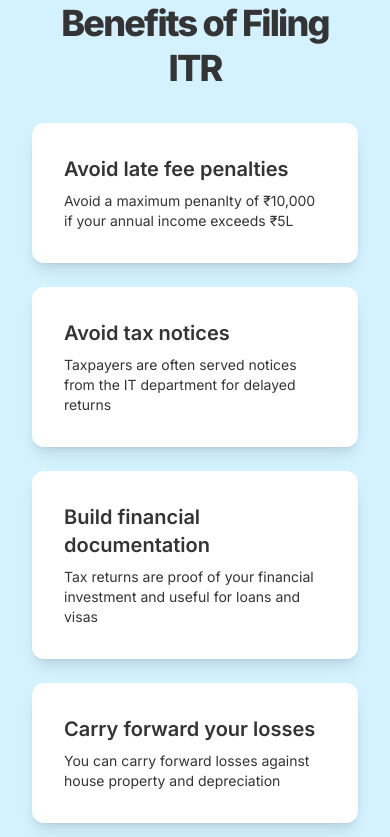
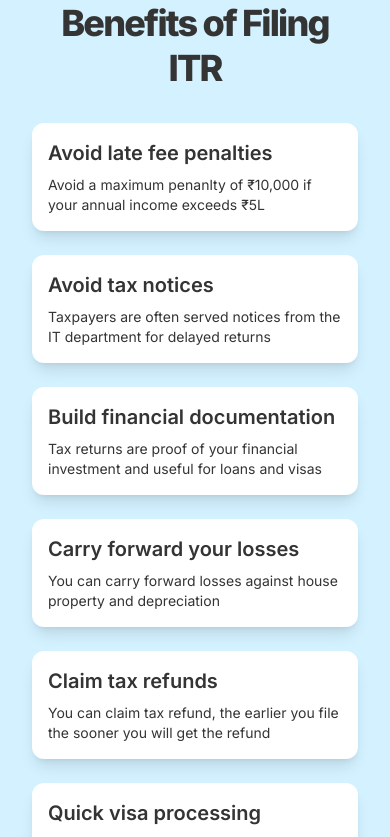
Before and after one commit to itrmitra/itrmitra, a Next.js app: page / in a window 390 px wide. Shown: the part 2460-3297 px from the top of the page. Built offline with nearby package versions, Linux system fonts and the light colour scheme.

Commit message:
fix padding on mobile screens

```diff
--- a/src/components/info-sections/itr-benefits-section.tsx
+++ b/src/components/info-sections/itr-benefits-section.tsx
@@ -19,9 +19,9 @@ export default function ItrBenefitsSection() {
 
 function BenefitCard({ title, content }: { title: string; content: string }) {
     return (
-        <div className="rounded-xl bg-white p-8 shadow-lg">
+        <div className="rounded-xl bg-white p-4 shadow-lg lg:p-8">
             <h1 className="mb-2 text-xl font-semibold md:text-2xl">{title}</h1>
-            <p className="text-sm md:text-base">{content}</p>
+            <p className="text-sm md:text-lg">{content}</p>
         </div>
     )
 }
```
